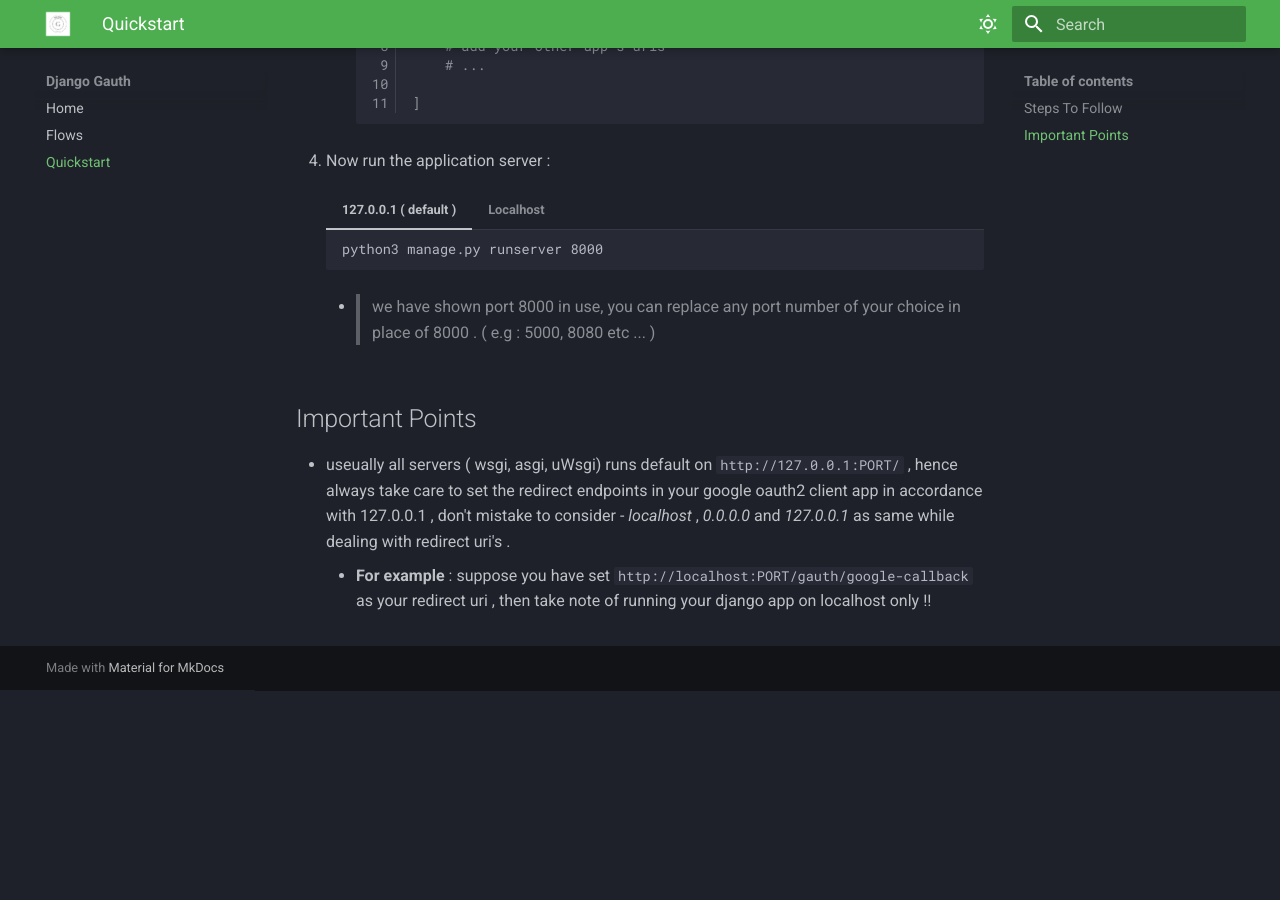
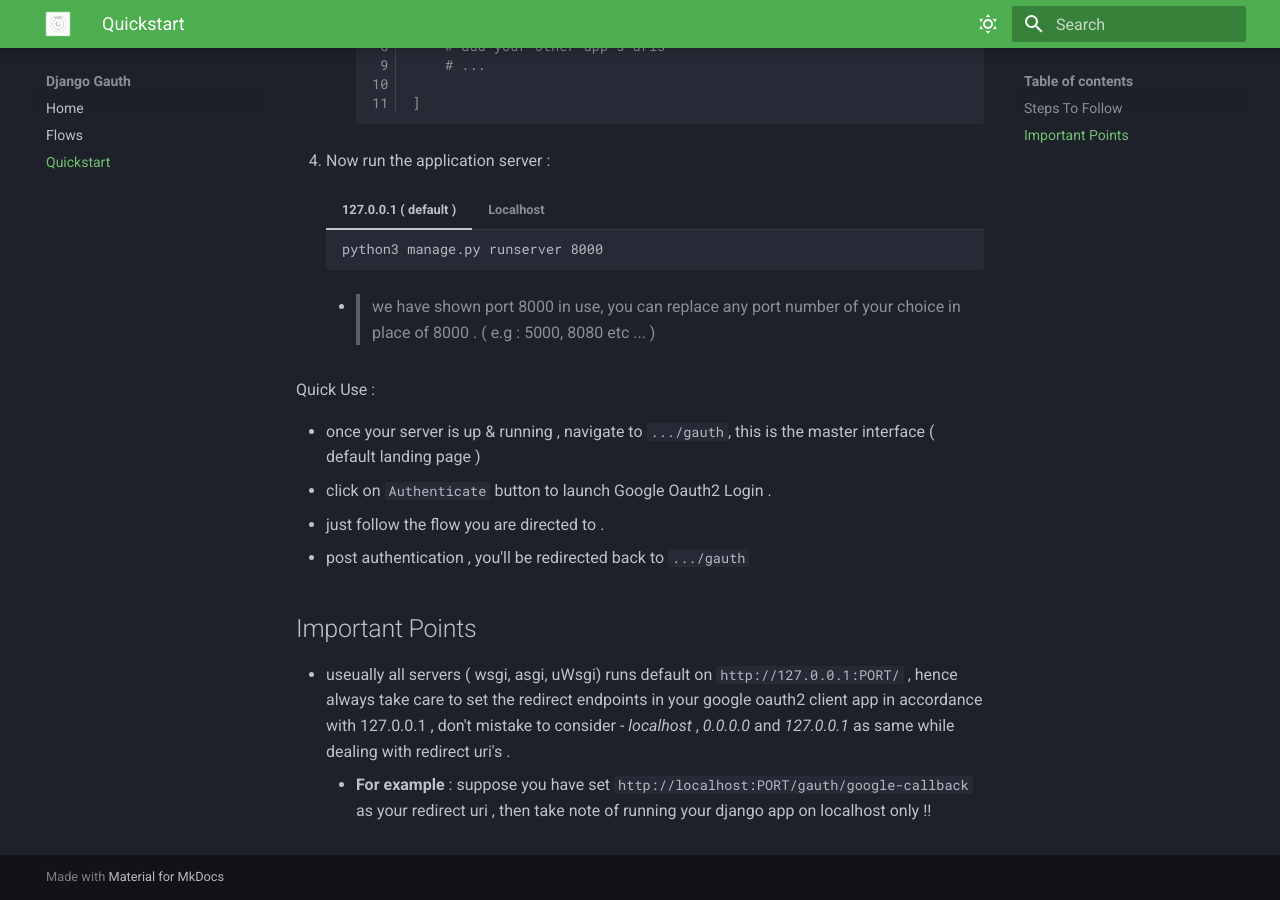
Before and after one commit to masterPiece93/django-gauth, an MkDocs documentation site: the page built from docs/quickstart.md, in a window 1280 px wide and 900 px high, scrolled down 1385 px. Built offline with MkDocs 1.6.1 and Material for MkDocs 9.7.7, drawn with Linux system fonts in a browser that asks for light colours; emoji names are drawn with the system emoji font; before the commit the page ends 2075 px from its top, so only the background shows below that.

Commit message:
[updated typo in pypi.README][updated typo in dev.README][updated mkdocs quickstarter section]

````diff
--- a/docs/quickstart.md
+++ b/docs/quickstart.md
@@ -67,6 +67,13 @@
         ```
     - > we have shown port 8000 in use, you can replace any port number of your choice in place of 8000 . ( e.g : 5000, 8080 etc ... )
 
+Quick Use :
+
+- once your server is up & running , navigate to `.../gauth`, this is the master interface ( default landing page )
+- click on `Authenticate` button to launch Google Oauth2 Login .
+- just follow the flow you are directed to .
+- post authentication , you'll be redirected back to `.../gauth`
+
 ## Important Points
 
 - useually all servers ( wsgi, asgi, uWsgi) runs default on `http://127.0.0.1:PORT/` , hence always take care to set the redirect endpoints in your google oauth2 client app in accordance with 127.0.0.1 , don't mistake to consider - _localhost_ , _0.0.0.0_ and _127.0.0.1_ as same while dealing with redirect uri's .
````
Also changed, not shown: README.md (+1 -1 lines), pypi.README.md (+1 -1 lines).
